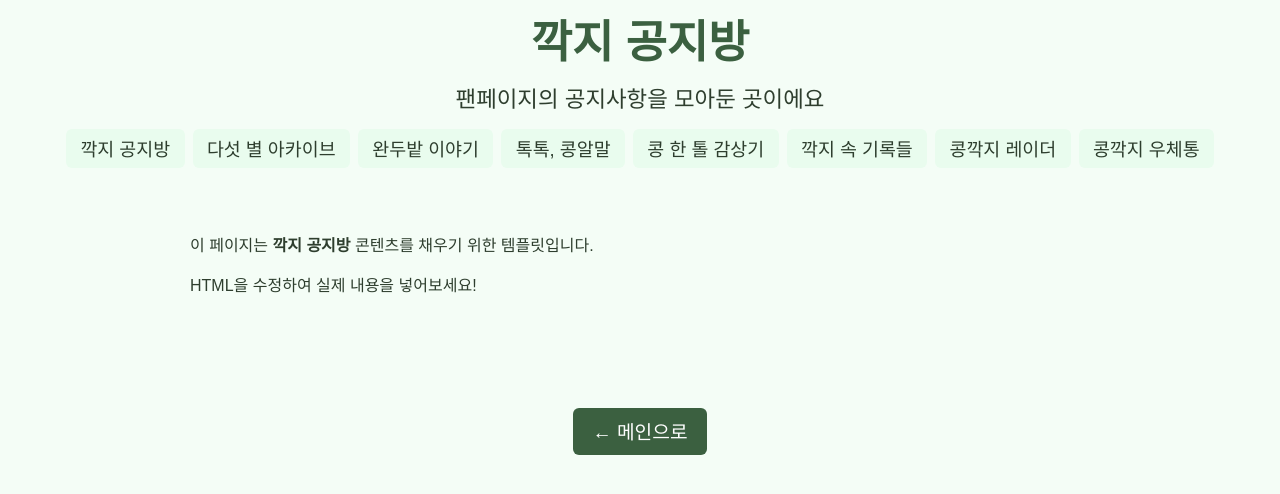
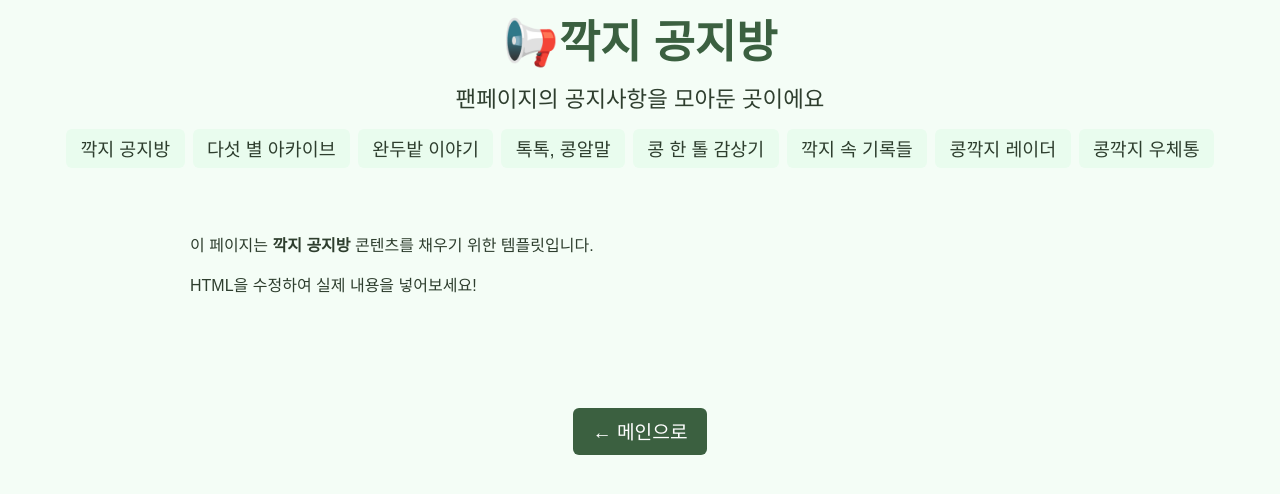
Before and after one commit to Eternal-5/wandupod, a plain HTML site: page notice.html in a window 1280 px wide. Drawn offline with Linux system fonts and the light colour scheme; a web font is replaced by a local one.

Commit message:
Update notice.html

```diff
--- a/notice.html
+++ b/notice.html
@@ -3,10 +3,10 @@
 <html lang="ko">
 <head><meta charset="UTF-8"/>
 <meta name="viewport" content="width=device-width,initial-scale=1"/>
-<title>📢깍지 공지방 - 완두콩깍지</title>
+<title>깍지 공지방 - 완두콩깍지</title>
 <link rel="stylesheet" href="style.css"/></head>
 <body class="board">
-<header><h1>깍지 공지방</h1></header>
+<header><h1>📢깍지 공지방</h1></header>
     <p style="text-align:center; font-size:1.4rem;">팬페이지의 공지사항을 모아둔 곳이에요</p>
 <!-- 네비게이션 컨테이너 -->
 <div id="nav"></div>
```
